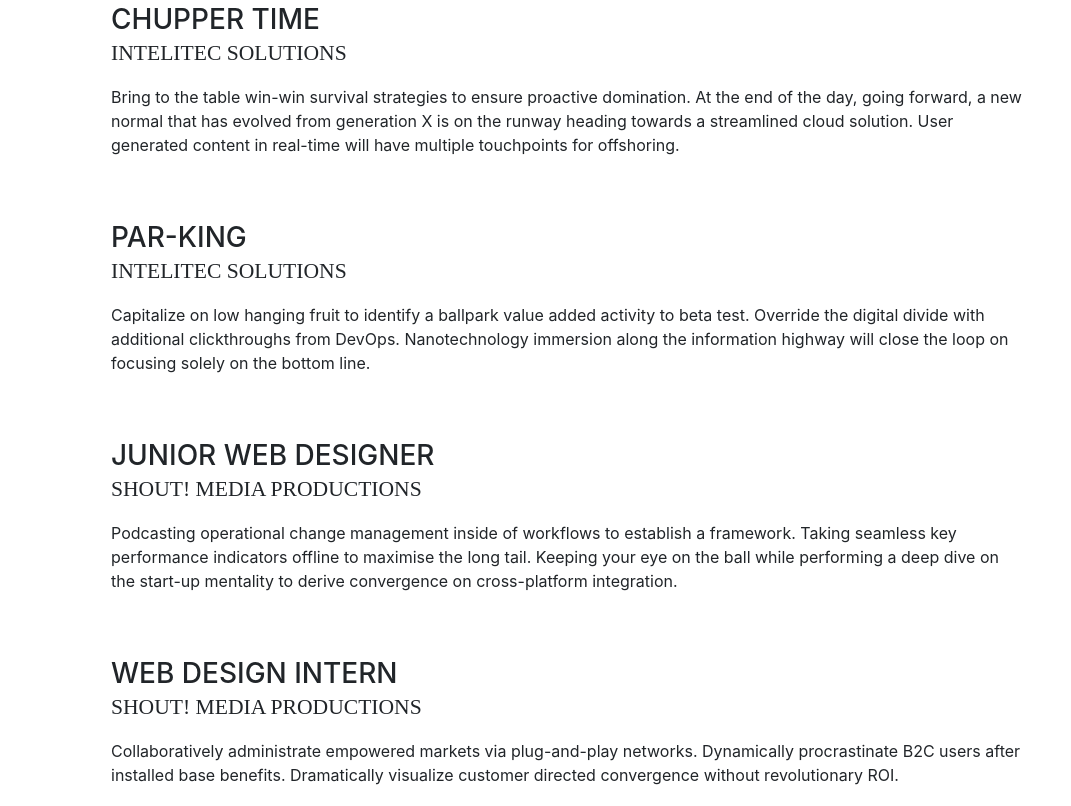
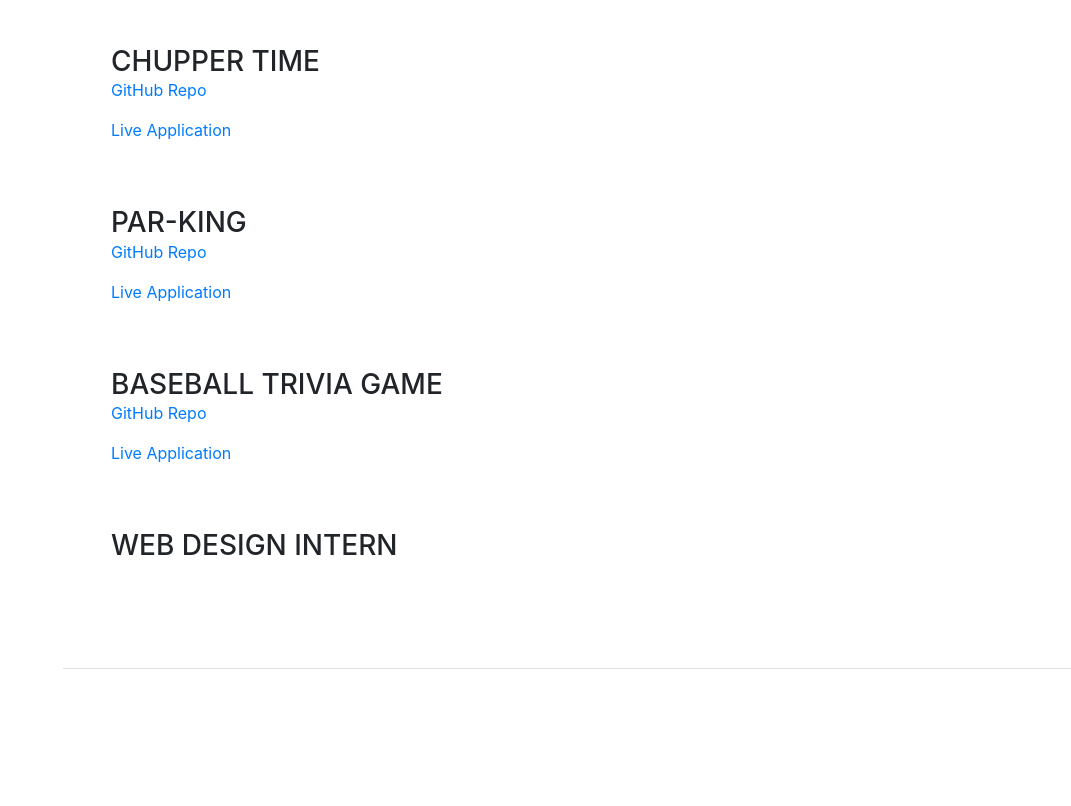
Before and after one commit to MattSkrajner/Bootstrap-Portfolio, a website with bundled scripts: page index.html in a window 1280 px wide. Shown: the part 1731-2537 px from the top of the page, without its empty margins (209-1280 px from the left). Built offline with nearby package versions, Linux system fonts and the light colour scheme; a web font is replaced by a local one.

Commit message:
add project names and links

```diff
--- a/index.html
+++ b/index.html
@@ -29,7 +29,7 @@
 
     <nav class="navbar navbar-expand-lg navbar-dark bg-primary fixed-top" id="sideNav">
       <a class="navbar-brand js-scroll-trigger" href="#page-top">
-        <span class="d-block d-lg-none">Start Bootstrap</span>
+        <span class="d-block d-lg-none"></span>
         <span class="d-none d-lg-block">
           <img class="img-fluid img-profile rounded-circle mx-auto mb-2" src="img/headshot.PNG" alt="">
         </span>
@@ -71,7 +71,7 @@
           <div class="subheading mb-5">16750 Auburn Springs Drive · Chagrin Falls, OH 44023
             <a href="mailto:matthew.skrajner@gmail.com">matthew.skrajner@gmail.com</a>
           </div>
-          <p class="mb-5">.</p>
+          <p class="mb-5">I have been a professional journalist, editor, marketer, and creator for nearly a decade, but I am now ready to dive headfirst into the world of web and software development. Take a look around at my experience and check out a few of the projects I've completed.</p>
           <ul class="list-inline list-social-icons mb-0">
               <li class="list-inline-item">
                   <a href="https://github.com/MattSkrajner">
@@ -139,32 +139,32 @@
           <div class="resume-item d-flex flex-column flex-md-row mb-5">
             <div class="resume-content mr-auto">
               <h3 class="mb-0">Chupper Time</h3>
-              <div class="subheading mb-3">Intelitec Solutions</div>
-              <p>Bring to the table win-win survival strategies to ensure proactive domination. At the end of the day, going forward, a new normal that has evolved from generation X is on the runway heading towards a streamlined cloud solution. User generated content in real-time will have multiple touchpoints for offshoring.</p>
+              <p><a href="https://github.com/deltaforcetuesday/recipes">GitHub Repo</a></p>
+              <p><a href="https://frozen-retreat-33043.herokuapp.com/">Live Application</a></p>
             </div>
           </div>
 
           <div class="resume-item d-flex flex-column flex-md-row mb-5">
             <div class="resume-content mr-auto">
               <h3 class="mb-0">Par-King</h3>
-              <div class="subheading mb-3">Intelitec Solutions</div>
-              <p>Capitalize on low hanging fruit to identify a ballpark value added activity to beta test. Override the digital divide with additional clickthroughs from DevOps. Nanotechnology immersion along the information highway will close the loop on focusing solely on the bottom line.</p>
+              <p><a href="https://github.com/bootcamp-project-cwru/parking-project">GitHub Repo</a></p>
+              <p><a href="https://bootcamp-project-cwru.github.io/parking-project/">Live Application</a></p>
             </div>
           </div>
 
           <div class="resume-item d-flex flex-column flex-md-row mb-5">
             <div class="resume-content mr-auto">
-              <h3 class="mb-0">Junior Web Designer</h3>
-              <div class="subheading mb-3">Shout! Media Productions</div>
-              <p>Podcasting operational change management inside of workflows to establish a framework. Taking seamless key performance indicators offline to maximise the long tail. Keeping your eye on the ball while performing a deep dive on the start-up mentality to derive convergence on cross-platform integration.</p>
+              <h3 class="mb-0">Baseball Trivia Game</h3>
+              <p><a href="https://github.com/MattSkrajner/Baseball-Trivia">GitHub Repo</a></p>
+              <p><a href="https://mattskrajner.github.io/Baseball-Trivia/">Live Application</a></p>
+
             </div>
           </div>
 
           <div class="resume-item d-flex flex-column flex-md-row">
             <div class="resume-content mr-auto">
               <h3 class="mb-0">Web Design Intern</h3>
-              <div class="subheading mb-3">Shout! Media Productions</div>
-              <p>Collaboratively administrate empowered markets via plug-and-play networks. Dynamically procrastinate B2C users after installed base benefits. Dramatically visualize customer directed convergence without revolutionary ROI.</p>
+              <p></p>
             </div>
           </div>
 
```
